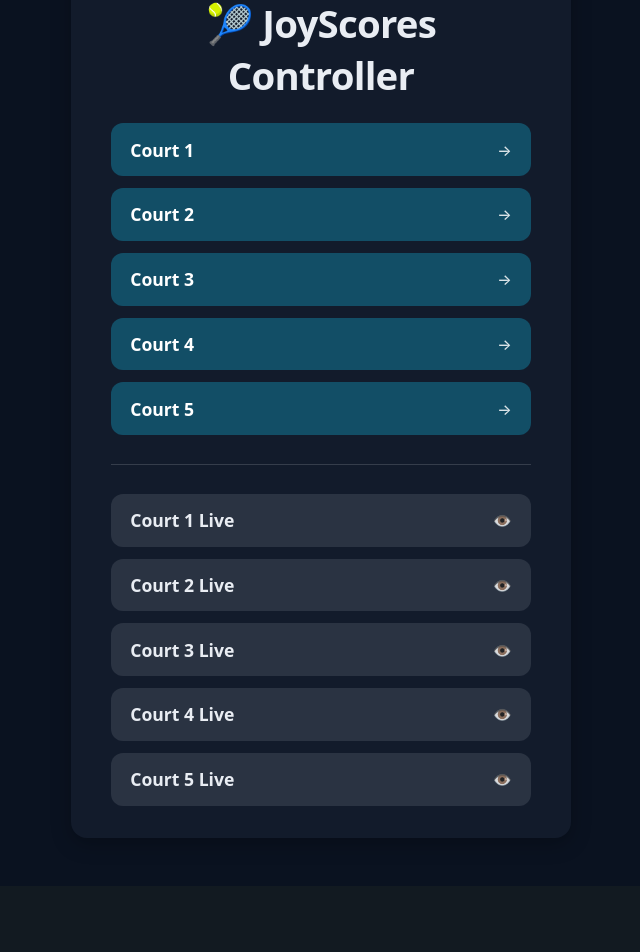
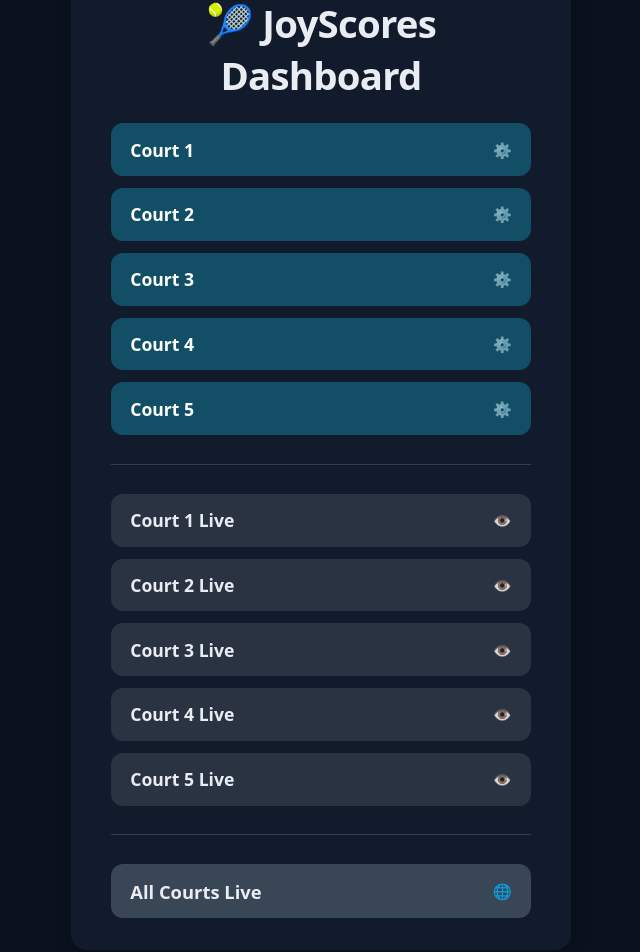
Before and after one commit to scrumpybeetlewink-arch/joyscores-jdp, a Next.js app: page / in a window 1280 px wide. Shown: the part 115-1067 px from the top of the page, without its empty margins (319-959 px from the left). Before the commit the page ends 1001 px from the top, so only its background shows below. Built offline with nearby package versions, Linux system fonts and the light colour scheme.

Commit message:
Update page.tsx

```diff
--- a/app/page.tsx
+++ b/app/page.tsx
@@ -67,10 +67,17 @@ export default function IndexPage() {
           opacity: 0.85;
           font-size: 0.95rem;
         }
+        .divider {
+          margin: 1.8rem 0;
+          border: none;
+          border-top: 1px solid rgba(255,255,255,0.15);
+        }
       `}</style>
 
       <section className="card">
-        <h1 className="title">🎾 JoyScores Controller</h1>
+        <h1 className="title">🎾 JoyScores Dashboard</h1>
+
+        {/* Controllers */}
         <div className="courtList">
           {courts.map((c) => (
             <Link
@@ -78,32 +85,39 @@ export default function IndexPage() {
               href={`/controller${c.id.replace("court", "")}`}
               className="courtItem"
             >
-              {c.label} <span>→</span>
+              {c.label} <span>⚙️</span>
             </Link>
           ))}
         </div>
-        <hr
-          style={{
-            margin: "1.8rem 0",
-            border: "none",
-            borderTop: "1px solid rgba(255,255,255,0.15)",
-          }}
-        />
+
+        <hr className="divider" />
+
+        {/* Live pages */}
         <div className="courtList">
           {courts.map((c) => (
             <Link
               key={c.id + "-live"}
               href={`/live${c.id.replace("court", "")}`}
               className="courtItem"
-              style={{
-                background: "#2A3342",
-                color: "#E9EDF3",
-              }}
+              style={{ background: "#2A3342", color: "#E9EDF3" }}
             >
               {c.label} Live <span>👁️</span>
             </Link>
           ))}
         </div>
+
+        <hr className="divider" />
+
+        {/* All courts combined */}
+        <div className="courtList">
+          <Link
+            href="/live-all"
+            className="courtItem"
+            style={{ background: "#394655", color: "#E9EDF3", fontSize: "1.15rem" }}
+          >
+            All Courts Live <span>🌐</span>
+          </Link>
+        </div>
       </section>
     </main>
   );
```
